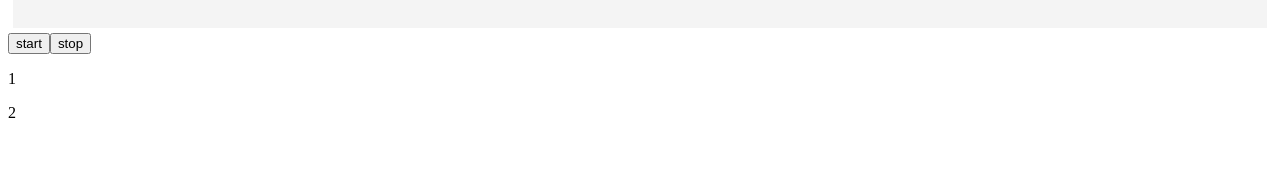
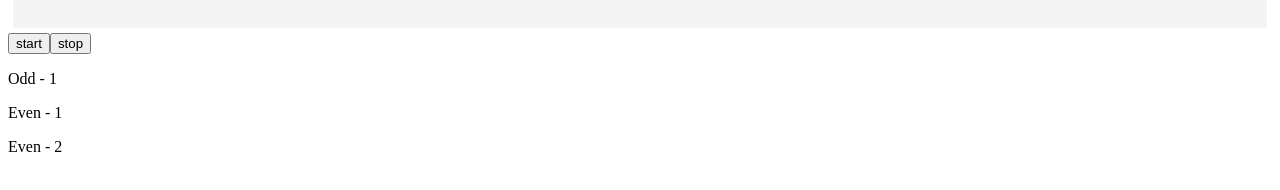
Before and after one commit to ianboyle21/angular-task-manager, an Angular app: page / in a window 1280 px wide. Both pictures are taken after a click on the button "start". Shown: the part 526-716 px from the top of the page. Built offline with nearby package versions, Linux system fonts and the light colour scheme.

Commit message:
adds logic to odd and ven components

```diff
--- a/src/app/app.component.html
+++ b/src/app/app.component.html
@@ -4,4 +4,6 @@
   <app-warning></app-warning>
   <app-tasks></app-tasks>
   <app-game-control (intervalFired)="onIntervalFired($event)"></app-game-control>
+  <app-odd  *ngFor="let log of logs" [log]="log"></app-odd>
+  <app-even *ngFor="let log of logs" [number]="log"></app-even>
 </div>
--- a/src/app/app.component.ts
+++ b/src/app/app.component.ts
@@ -1,4 +1,4 @@
-import { Component } from '@angular/core';
+import { Component, Input } from '@angular/core';
 
 
 @Component({
@@ -7,7 +7,12 @@ import { Component } from '@angular/core';
   styleUrls: ['./app.component.css']
 })
 export class AppComponent {
+  @Input() logs: number[] = []
   onIntervalFired(firedNumber: number) {
     console.log(firedNumber)
+    this.logs.push(firedNumber)
+  }
+  onOddNumber(firedNumber: number){
+    return firedNumber % 2 !== 0 && console.log("odd!")
   }
 }
--- a/src/app/components/even/even.component.html
+++ b/src/app/components/even/even.component.html
@@ -1 +1 @@
-<p>even works!</p>
+<p>Even - {{number}}</p>
--- a/src/app/components/even/even.component.ts
+++ b/src/app/components/even/even.component.ts
@@ -1,4 +1,4 @@
-import { Component, OnInit } from '@angular/core';
+import { Component, OnInit, Input } from '@angular/core';
 
 @Component({
   selector: 'app-even',
@@ -6,7 +6,7 @@ import { Component, OnInit } from '@angular/core';
   styleUrls: ['./even.component.css']
 })
 export class EvenComponent implements OnInit {
-
+  @Input() number: number = 0;
   constructor() { }
 
   ngOnInit(): void {
--- a/src/app/components/game-control/game-control.component.html
+++ b/src/app/components/game-control/game-control.component.html
@@ -1,5 +1,4 @@
 <div class="container">
     <button (click)="onClickStart()">start</button>
     <button (click)="onClickStop()">stop</button>
-    <p *ngFor="let log of logs"> {{log}}</p>
 </div>
--- a/src/app/components/odd/odd.component.html
+++ b/src/app/components/odd/odd.component.html
@@ -1 +1 @@
-<p>odd works!</p>
+<p *ngIf="log % 2 !== 0">Odd - {{log}}</p>
--- a/src/app/components/odd/odd.component.ts
+++ b/src/app/components/odd/odd.component.ts
@@ -1,4 +1,4 @@
-import { Component, OnInit } from '@angular/core';
+import { Component, Input, OnInit, Output, EventEmitter } from '@angular/core';
 
 @Component({
   selector: 'app-odd',
@@ -6,7 +6,7 @@ import { Component, OnInit } from '@angular/core';
   styleUrls: ['./odd.component.css']
 })
 export class OddComponent implements OnInit {
-
+  @Input('log') public log: number = 0;
   constructor() { }
 
   ngOnInit(): void {
```
